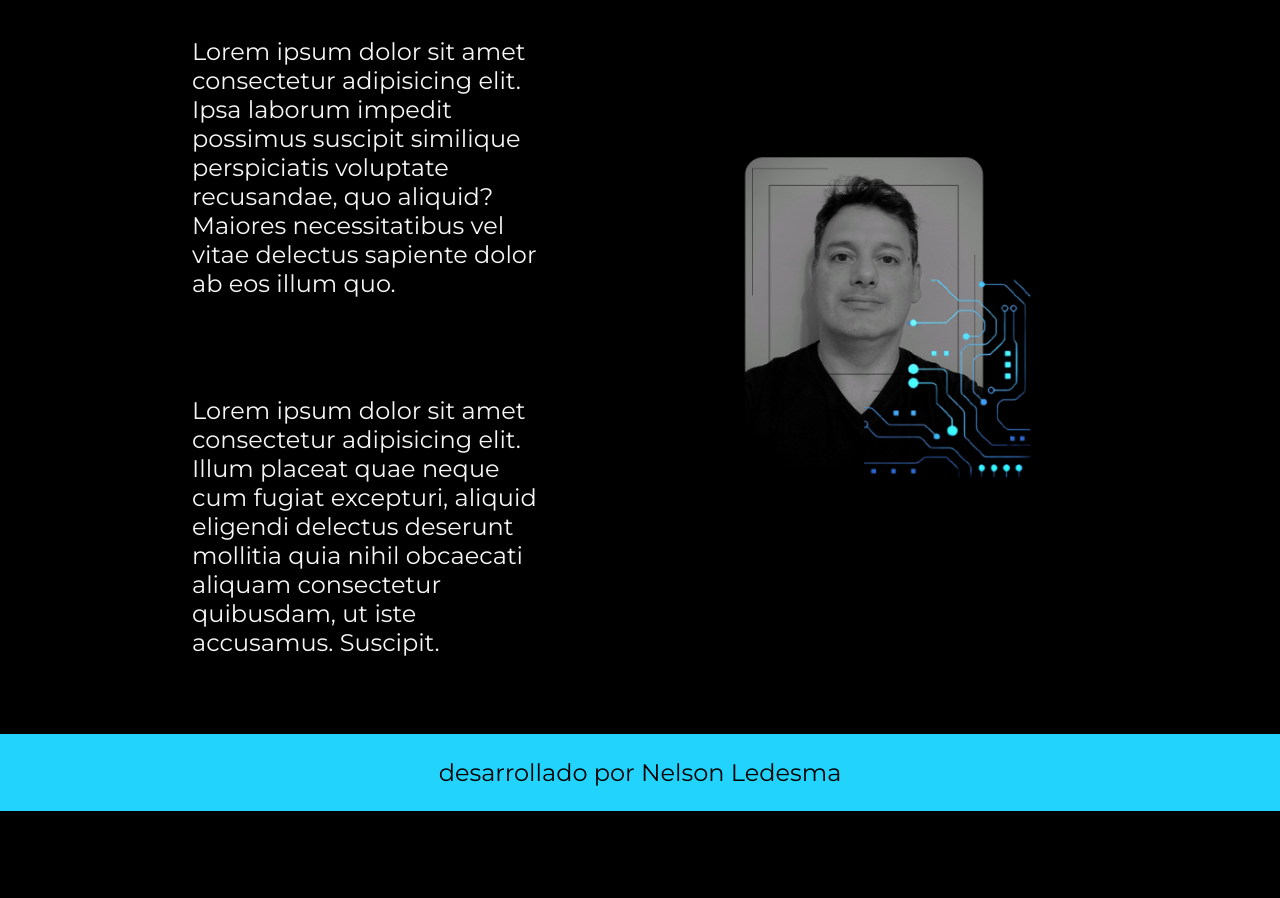
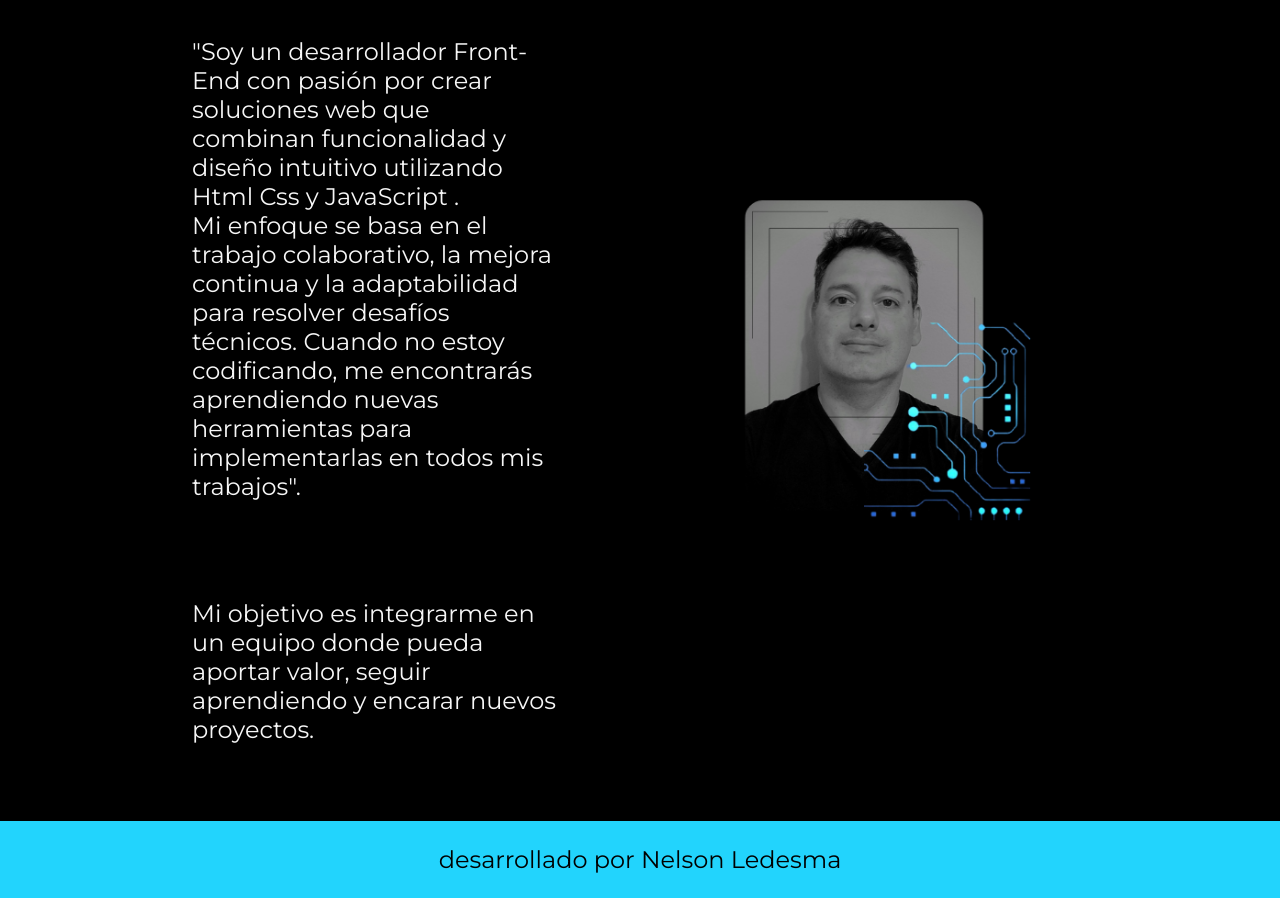
Before and after one commit to NelsonLedesma/portafolio, a plain HTML site: page about.html in a window 1280 px wide. Shown: the part 164-1062 px from the top of the page. Before the commit the page ends 975 px from the top, so only its background shows below. Drawn offline with nearby package versions, Linux system fonts and the light colour scheme.

Commit message:
se actualizo la pagina about me

```diff
--- a/about.html
+++ b/about.html
@@ -22,13 +22,9 @@
                 Sobre mí
             </h1>
             <p class="presentacion_contenido_texto">
-                Lorem ipsum dolor sit amet consectetur adipisicing elit. Ipsa laborum impedit possimus suscipit
-                similique perspiciatis voluptate recusandae, quo aliquid? Maiores necessitatibus vel vitae delectus
-                sapiente dolor ab eos illum quo.
+                "Soy un desarrollador Front-End con pasión por crear soluciones web que combinan funcionalidad y diseño intuitivo utilizando Html Css y JavaScript .<br> Mi enfoque se basa en el trabajo colaborativo, la mejora continua y la adaptabilidad para resolver desafíos técnicos. Cuando no estoy codificando, me encontrarás aprendiendo nuevas herramientas para implementarlas en todos mis trabajos".
             </p> <br>
-            <p class="presentacion_contenido_texto">Lorem ipsum dolor sit amet consectetur adipisicing elit. Illum placeat quae neque cum fugiat excepturi,
-                aliquid eligendi delectus deserunt mollitia quia nihil obcaecati aliquam consectetur quibusdam, ut iste
-                accusamus. Suscipit.</p>
+            <p class="presentacion_contenido_texto">Mi objetivo es integrarme en un equipo donde pueda aportar valor, seguir aprendiendo y encarar nuevos proyectos.</p>
         </section>
         <img class="presentacion_imagen" src="./assets/foto_nelson.png" alt="imagen de Nelson Ledesma.">
     </main>
```
